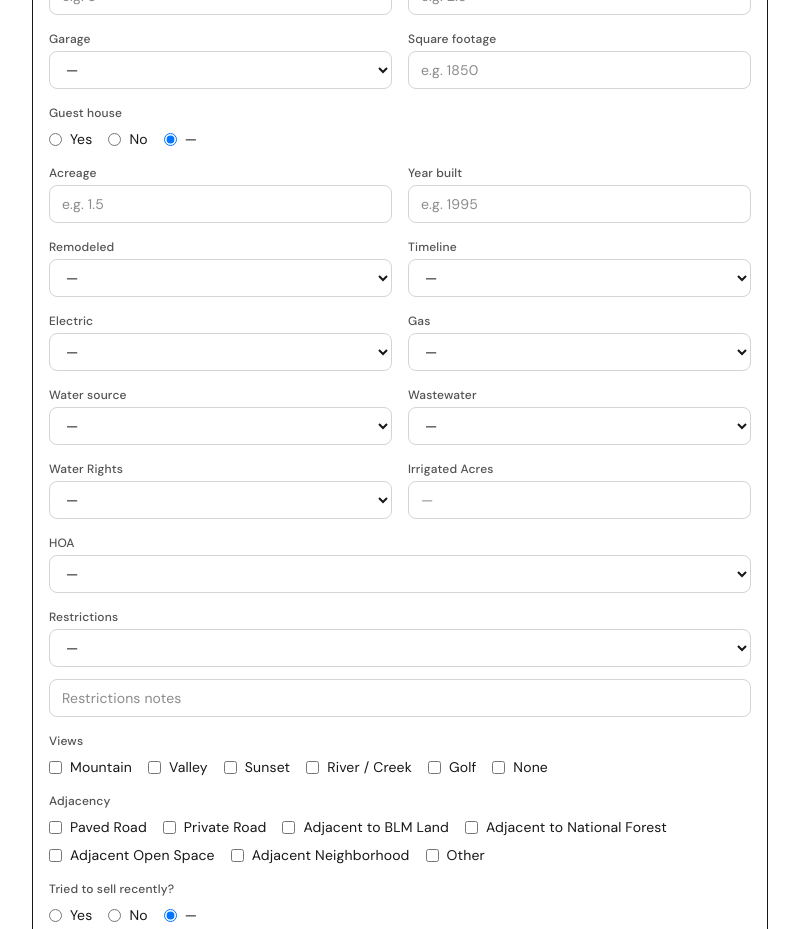
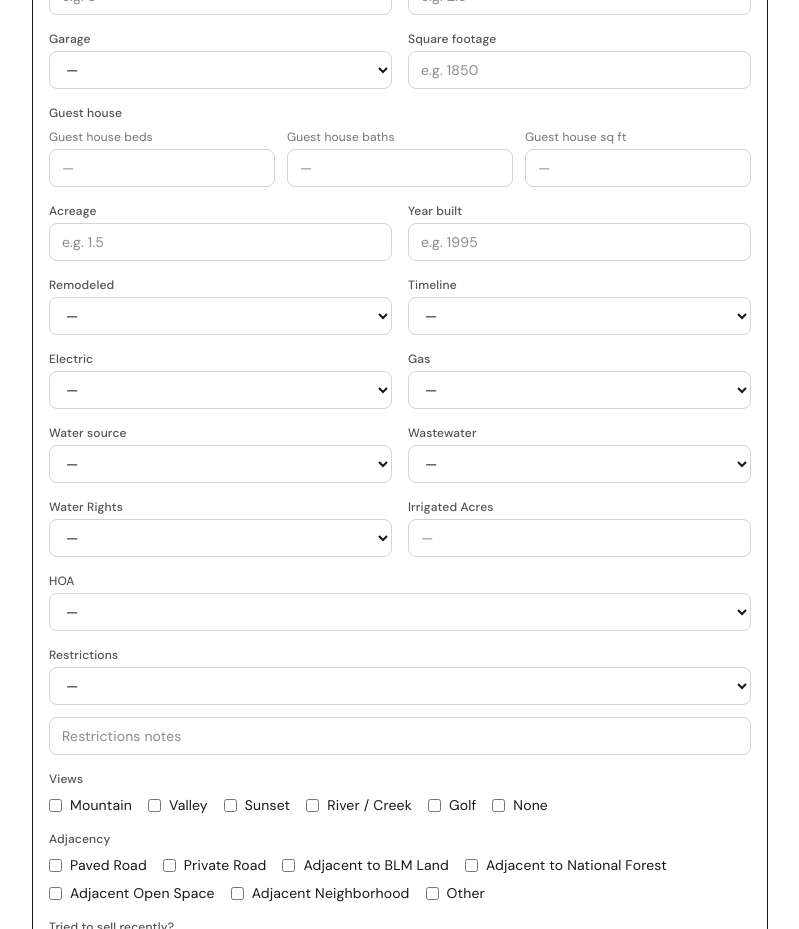
Before and after one commit to cbelvill13/taos-property-value, a Next.js app: page / in a window 1280 px wide. Shown: the part 1660-2589 px from the top of the page, without its empty margins (240-1039 px from the left). Built offline with nearby package versions, Linux system fonts and the light colour scheme.

Commit message:
Simplify guest house fields (always visible, optional payload)
Co-authored-by: Cursor <cursoragent@cursor.com>

```diff
--- a/src/app/page.tsx
+++ b/src/app/page.tsx
@@ -134,7 +134,6 @@ export default function Home() {
   const [restrictionsNotes, setRestrictionsNotes] = useState("");
   const [views, setViews] = useState<string[]>([]);
   const [adjacency, setAdjacency] = useState<string[]>([]);
-  const [guestHouse, setGuestHouse] = useState<"yes" | "no" | "">("");
   const [guestHouseBeds, setGuestHouseBeds] = useState("");
   const [guestHouseBaths, setGuestHouseBaths] = useState("");
   const [guestHouseSqft, setGuestHouseSqft] = useState("");
@@ -203,15 +202,16 @@ export default function Home() {
       if (restrictionsNotes.trim()) criteria.restrictionsNotes = restrictionsNotes.trim().slice(0, 120);
       if (views.length > 0) criteria.views = views;
       if (adjacency.length > 0) criteria.adjacency = adjacency;
-      if (guestHouse === "yes") {
+      const ghBeds = parseNum(guestHouseBeds);
+      const ghBaths = parseNum(guestHouseBaths);
+      const ghSqft = parseNum(guestHouseSqft);
+      if (ghBeds !== undefined || ghBaths !== undefined || ghSqft !== undefined) {
         criteria.guestHouse = {
           has: true,
-          ...(parseNum(guestHouseBeds) !== undefined && { beds: parseNum(guestHouseBeds) }),
-          ...(parseNum(guestHouseBaths) !== undefined && { baths: parseNum(guestHouseBaths) }),
-          ...(parseNum(guestHouseSqft) !== undefined && { sqft: parseNum(guestHouseSqft) }),
+          ...(ghBeds !== undefined && { beds: ghBeds }),
+          ...(ghBaths !== undefined && { baths: ghBaths }),
+          ...(ghSqft !== undefined && { sqft: ghSqft }),
         };
-      } else if (guestHouse === "no") {
-        criteria.guestHouse = { has: false };
       }
       if (hasTriedToSellRecently === "yes") {
         criteria.triedToSellRecently = {
@@ -265,7 +265,6 @@ export default function Home() {
       setRestrictionsNotes("");
       setViews([]);
       setAdjacency([]);
-      setGuestHouse("");
       setGuestHouseBeds("");
       setGuestHouseBaths("");
       setGuestHouseSqft("");
@@ -521,22 +520,7 @@ export default function Home() {
               </div>
               <div className="sm:col-span-2">
                 <span className="block text-xs font-medium text-neutral-600">Guest house</span>
-                <div className="mt-2 flex gap-4">
-                  <label className="inline-flex cursor-pointer items-center gap-2 text-sm">
-                    <input type="radio" name="guestHouse" checked={guestHouse === "yes"} onChange={() => setGuestHouse("yes")} className="border-neutral-300 text-neutral-700 focus:ring-neutral-500" />
-                    Yes
-                  </label>
-                  <label className="inline-flex cursor-pointer items-center gap-2 text-sm">
-                    <input type="radio" name="guestHouse" checked={guestHouse === "no"} onChange={() => setGuestHouse("no")} className="border-neutral-300 text-neutral-700 focus:ring-neutral-500" />
-                    No
-                  </label>
-                  <label className="inline-flex cursor-pointer items-center gap-2 text-sm">
-                    <input type="radio" name="guestHouse" checked={guestHouse === ""} onChange={() => setGuestHouse("")} className="border-neutral-300 text-neutral-700 focus:ring-neutral-500" />
-                    —
-                  </label>
-                </div>
-                {guestHouse === "yes" && (
-                  <div className="mt-3 grid grid-cols-1 gap-3 sm:grid-cols-3">
+                <div className="mt-2 grid grid-cols-1 gap-3 sm:grid-cols-3">
                   <div>
                     <label htmlFor="guestHouseBeds" className="block text-xs text-neutral-500">Guest house beds</label>
                     <input id="guestHouseBeds" type="number" min={0} value={guestHouseBeds} onChange={(e) => setGuestHouseBeds(e.target.value)} className={`mt-1 ${inputSelectClass}`} placeholder="—" />
@@ -550,7 +534,6 @@ export default function Home() {
                     <input id="guestHouseSqft" type="number" min={0} value={guestHouseSqft} onChange={(e) => setGuestHouseSqft(e.target.value)} className={`mt-1 ${inputSelectClass}`} placeholder="—" />
                   </div>
                 </div>
-                )}
               </div>
               <div>
                 <label htmlFor="acreage" className="block text-xs font-medium text-neutral-600">Acreage</label>
```
Lines whose indentation alone changed are shown as unchanged.
